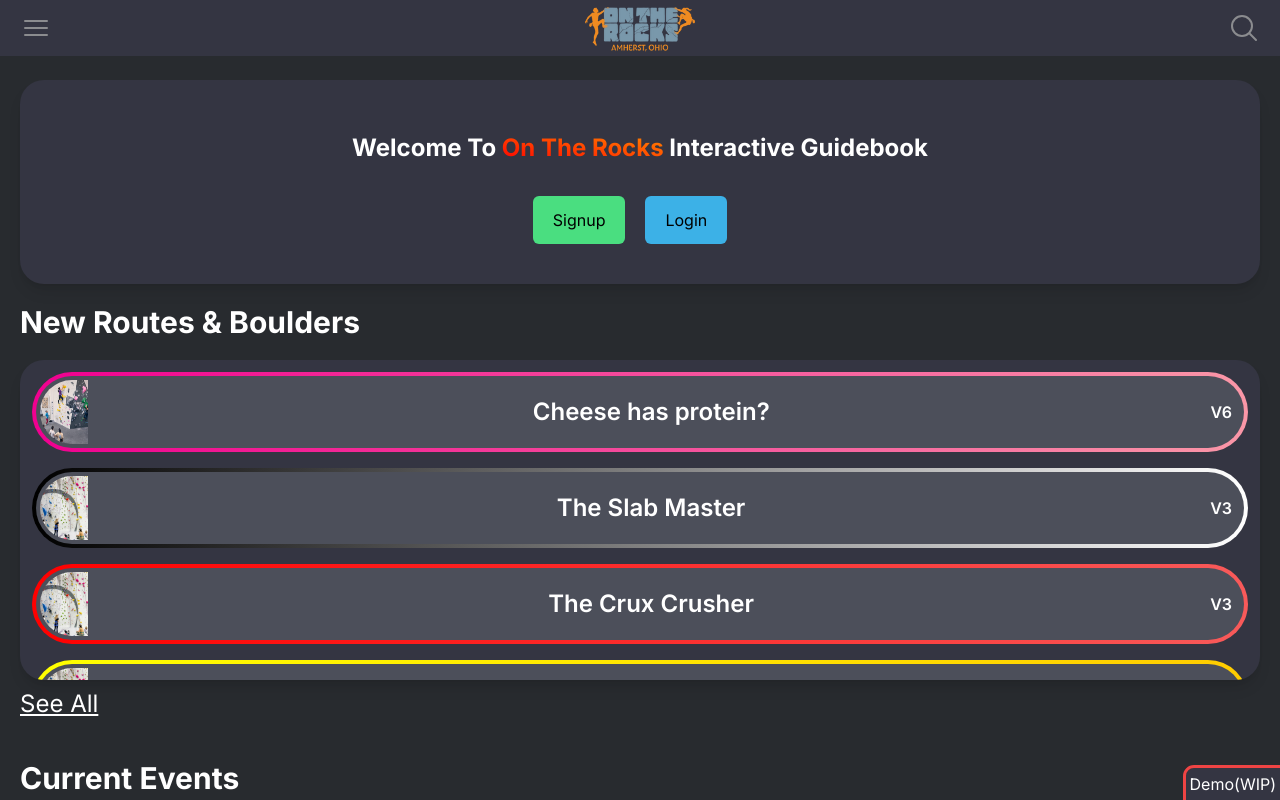
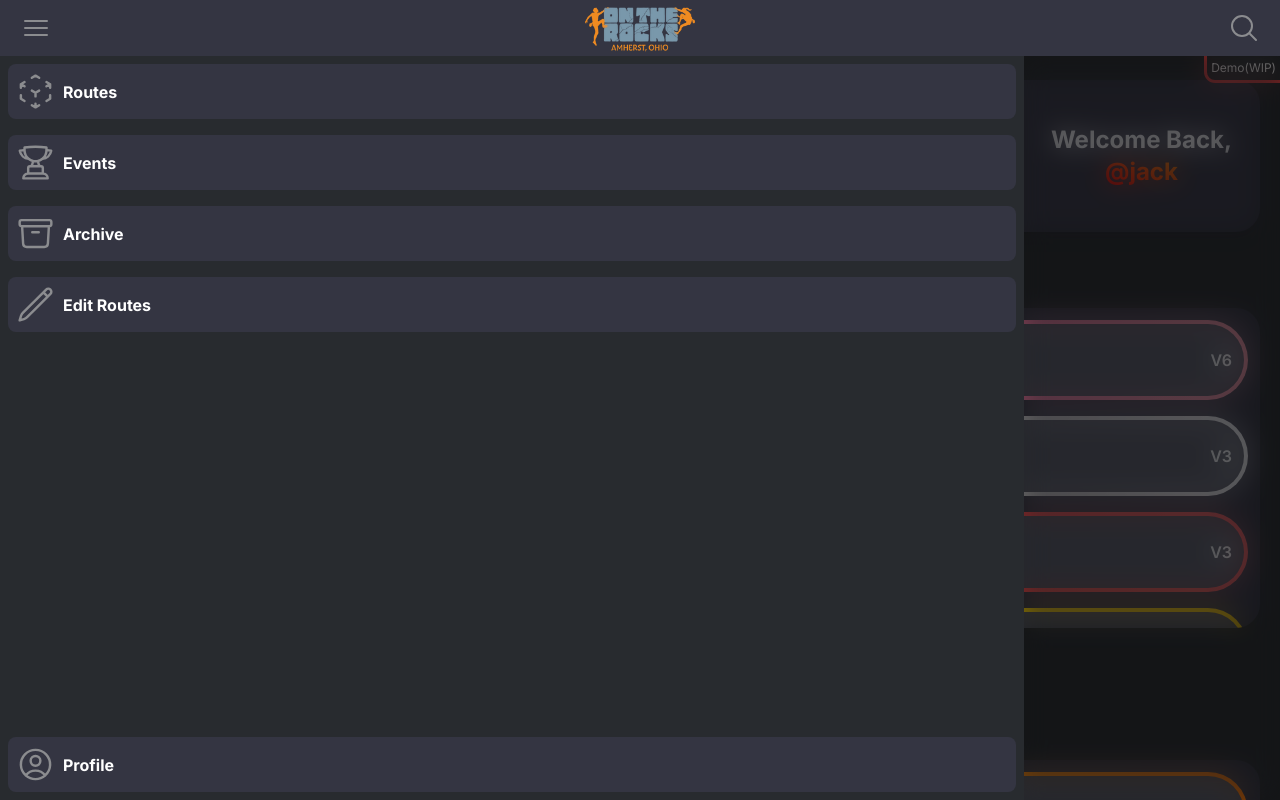
Before and after one commit to ehonis/climbonthe.rocksv3, a Next.js app: page / in a window 1280 px wide. Both pictures are taken after a click on the button 36 px from the left and 28 px from the top of the page. Shown: the top 800 px of the page. Built offline with nearby package versions, Linux system fonts and the light colour scheme; grey boxes are pictures that could not be loaded.

Commit message:
create new menu for navabar & add style for commenting

```diff
--- a/app/globals.css
+++ b/app/globals.css
@@ -95,7 +95,7 @@
 }
 
 .animate-flash-slow {
-  animation: flash 2s infinite ease-in-out; /* Change duration to adjust the speed */
+  animation: flash 3s infinite ease-in-out; /* Change duration to adjust the speed */
 }
 
 .scrollbar-hide::-webkit-scrollbar {
--- a/app/layout.jsx
+++ b/app/layout.jsx
@@ -13,7 +13,7 @@ export default function RootLayout({ children }) {
   return (
     <html lang="en">
       <body className={`${inter.className} bg-bg0`}>
-        <div className="fixed bottom-0 right-0 rounded-tl-lg bg-bg1 p-1 text-white outline outline-red-500">
+        <div className="fixed right-0 top-0 mt-14 rounded-bl-lg bg-bg0 p-1 text-xs text-white outline outline-red-500">
           Demo(WIP)
         </div>
         <NavBar />
--- a/app/page.jsx
+++ b/app/page.jsx
@@ -19,7 +19,7 @@ export default function Home() {
         </div>
         <Link
           href="/routes"
-          className="mb-10 ml-5 text-2xl font-normal text-white underline"
+          className="mb-10 ml-5 text-lg font-normal text-white underline"
         >
           See All
         </Link>
--- a/app/routes/page.jsx
+++ b/app/routes/page.jsx
@@ -17,7 +17,7 @@ export default function Routes() {
     <main className=" w-full">
       <div className="m-5 mt-2 flex flex-col justify-center overflow-y-hidden rounded-3xl bg-bg1 p-3 shadow-lg">
         <TopDown onData={handleData} />
-        <p className="animate-flash-slow self-center text-center text-sm font-semibold text-white">
+        <p className="gradient-text self-center text-center text-xs font-semibold text-white">
           Tap anywhere on the map to show routes on that wall!
         </p>
       </div>
--- a/app/routes/route-page/[slug]/page.jsx
+++ b/app/routes/route-page/[slug]/page.jsx
@@ -7,7 +7,7 @@ export default function RoutePage({ params }) {
   const foundRoute = combinedData.find(
     (item) => item.href === "/routes/route-page/" + params.slug,
   );
-  console.log(foundRoute);
+
   if (!(foundRoute === undefined)) {
     return (
       <>
--- a/app/ui/nav-link.jsx
+++ /dev/null
@@ -1,75 +0,0 @@
-"use client";
-import {
-  HomeIcon,
-  BoltIcon,
-  MagnifyingGlassIcon,
-  PencilIcon,
-  UserCircleIcon,
-  Bars3Icon,
-} from "@heroicons/react/24/outline";
-import Link from "next/link";
-import { currentUser } from "../lib/placeholder-data";
-import { usePathname } from "next/navigation";
-import clsx from "clsx";
-let currentUserHref;
-
-try {
-  currentUserHref = currentUser.href;
-} catch (e) {
-  currentUserHref = "/login";
-}
-
-const links = [
-  {
-    name: "home",
-    href: "/",
-    icon: Bars3Icon,
-  },
-
-  {
-    name: "search",
-    href: "/search",
-    icon: MagnifyingGlassIcon,
-  },
-];
-if (currentUser) {
-  if (currentUser.admin === true) {
-    links.splice(3, 0, {
-      name: "edit route",
-      href: "/edit",
-      icon: PencilIcon,
-    });
-  }
-}
-export default function NavLinks() {
-  {
-    const pathname = usePathname();
-
-    return (
-      <>
-        {links.map((link) => {
-          const LinkIcon = link.icon;
-
-          return (
-            <Link
-              key={link.name}
-              href={link.href}
-              className={clsx(" self-center rounded-full", {
-                "bg-bg2": pathname === link.href,
-              })}
-            >
-              <LinkIcon
-                className={clsx(
-                  "h-[48px] w-[48px] self-center stroke-iconbg p-[8px]",
-                  {
-                    "stroke-white": pathname === link.href,
-                  },
-                )}
-              />
-            </Link>
-          );
-        })}
-      </>
-    );
-  }
-}
--- a/app/ui/navbar.jsx
+++ b/app/ui/navbar.jsx
@@ -6,32 +6,126 @@ import {
   PencilIcon,
   UserCircleIcon,
   Bars3Icon,
+  TrophyIcon,
+  CubeTransparentIcon,
+  ArchiveBoxIcon,
 } from "@heroicons/react/24/outline";
 import Link from "next/link";
 import Image from "next/image";
-import { currentUser } from "../lib/placeholder-data";
 import { usePathname } from "next/navigation";
 import clsx from "clsx";
+import { useState, useEffect, useRef } from "react";
+import { currentUser } from "../lib/placeholder-data";
+
+//if current user is not signed in, let profile link redirect to login
+let currentUserHref;
+try {
+  currentUserHref = currentUser.href;
+} catch (e) {
+  currentUserHref = "/login";
+}
+
+//nav links
 const links = [
   {
-    name: "home",
-    href: "/",
-    icon: Bars3Icon,
+    name: "Routes",
+    href: "/routes",
+    icon: CubeTransparentIcon,
   },
-
   {
-    name: "search",
-    href: "/search",
-    icon: MagnifyingGlassIcon,
+    name: "Events",
+    href: "/events",
+    icon: TrophyIcon,
+  },
+  {
+    name: "Archive",
+    href: "/archive",
+    icon: ArchiveBoxIcon,
+  },
+  {
+    name: "Profile",
+    href: currentUserHref,
+    icon: UserCircleIcon,
   },
 ];
+if (currentUser) {
+  if (currentUser.admin === true) {
+    links.splice(3, 0, {
+      name: "Edit Routes",
+      href: "/edit",
+      icon: PencilIcon,
+    });
+  }
+}
 export default function NavBar() {
+  const [isMenuOpen, setIsMenuOpen] = useState(false);
+  const menuRef = useRef(null);
+  const toggleMenu = () => {
+    setIsMenuOpen(!isMenuOpen);
+  };
+  useEffect(() => {
+    const handleClickOutside = (event) => {
+      if (menuRef.current && !menuRef.current.contains(event.target)) {
+        setIsMenuOpen(false);
+      }
+    };
+
+    document.addEventListener("mousedown", handleClickOutside);
+    return () => {
+      document.removeEventListener("mousedown", handleClickOutside);
+    };
+  }, []);
+
   return (
     <nav className=" fixed inset-x-0 top-0  h-14 overflow-hidden  bg-bg1 ">
       <ul className="ml-3 mr-3 flex h-full items-center justify-between">
-        <button>
-          <Bars3Icon className="h-[48px] w-[48px] self-center stroke-iconbg p-[8px]" />
+        <button onClick={toggleMenu}>
+          <Bars3Icon className="uh-[48px] w-[48px] self-center stroke-iconbg p-[8px]" />
         </button>
+        {isMenuOpen && (
+          <div className="fixed inset-0 top-14 z-10 bg-black opacity-50 backdrop-blur-md"></div>
+        )}
+        <div
+          ref={menuRef}
+          className={clsx(
+            "fixed inset-y-0 left-0 z-20 mt-14 w-4/5 bg-bg0 transition-transform duration-300 ease-in-out",
+            {
+              "translate-x-0 ": isMenuOpen,
+              "-translate-x-full ": !isMenuOpen,
+            },
+          )}
+        >
+          <ul className="flex h-full flex-col items-start justify-between">
+            {links.slice(0, 4).map((link) => {
+              const LinkIcon = link.icon;
+
+              return (
+                <Link
+                  key={link.name}
+                  href={link.href}
+                  className="my-2 w-full rounded-full"
+                >
+                  <div className="mx-2 flex items-center rounded-lg bg-bg1">
+                    <LinkIcon className="h-[55px] w-[55px] self-center stroke-iconbg p-[8px]" />
+                    <p className="font-bold text-white">{link.name}</p>
+                  </div>
+                </Link>
+              );
+            })}
+
+            <Link
+              key={"profile"}
+              href={currentUserHref}
+              className="mt-auto w-full rounded-full"
+            >
+              <div className="mx-2 mb-2 flex items-center rounded-lg bg-bg1">
+                <UserCircleIcon className="h-[55px] w-[55px] self-center stroke-iconbg p-[8px]" />
+                <p className="font-bold text-white">Profile</p>
+              </div>
+            </Link>
+          </ul>
+        </div>
+
         <Link key="logo" href={"/"}>
           <Image
             className="mt-1"
@@ -41,7 +135,7 @@ export default function NavBar() {
             alt="picture of otr logo"
           />
         </Link>
-        <Link key={links[1].name} href={links[1].href}>
+        <Link key="search" href="/search">
           <MagnifyingGlassIcon className="h-[48px] w-[48px] self-center stroke-iconbg p-[8px]" />
         </Link>
       </ul>
--- a/app/ui/routes/route-page/comments.jsx
+++ b/app/ui/routes/route-page/comments.jsx
@@ -1,18 +1,27 @@
-import { profiles } from "@/app/lib/placeholder-data";
+import { PaperAirplaneIcon } from "@heroicons/react/24/outline";
+import { user } from "@/app/lib/placeholder-data";
 import Image from "next/image";
 import Link from "next/link";
+import ExpandingTextarea from "./expanding-text-area";
 
 function getProfile(name) {
-  const foundPerson = profiles.find((person) => person.username === name);
+  const foundPerson = user.find((person) => person.username === name);
   return foundPerson;
 }
 
 export default function Comments({ route }) {
   let count = 0;
+
   return (
     <>
       <h1 className="ml-5 mr-5 text-2xl font-bold text-white">Comments</h1>
       <div className="ml-5 mr-5 mt-3 flex flex-col justify-start gap-3 rounded-xl bg-bg1 p-3 shadow-lg">
+        <div className="flex items-center justify-normal space-x-3">
+          <ExpandingTextarea />
+          <button className="flex h-12 w-12 items-center justify-center rounded-full bg-iconbg p-[6px]">
+            <PaperAirplaneIcon className="h-8 w-8 stroke-white" />
+          </button>
+        </div>
         {route.comments.map((comment) => {
           const user = getProfile(comment.username);
 
@@ -32,7 +41,7 @@ export default function Comments({ route }) {
                 </div>
                 <div>
                   <Link href={user.href}>
-                    <p className="text-blue-400 text-lg font-bold">
+                    <p className="text-lg font-bold text-blue-400">
                       @{user.username}
                     </p>
                   </Link>
--- /dev/null
+++ b/app/ui/routes/route-page/expanding-text-area.jsx
@@ -0,0 +1,30 @@
+"use client";
+import React, { useEffect, useRef } from "react";
+
+function ExpandingTextarea() {
+  const textareaRef = useRef(null);
+
+  useEffect(() => {
+    const textarea = textareaRef.current;
+    const resize = () => {
+      textarea.style.height = "auto";
+      textarea.style.height = `${textarea.scrollHeight}px`;
+    };
+    textarea.addEventListener("input", resize, false);
+    return () => {
+      textarea.removeEventListener("input", resize, false);
+    };
+  }, []);
+
+  return (
+    <textarea
+      ref={textareaRef}
+      className="w-[90%] resize-none rounded-lg bg-bg0 p-2 text-white placeholder:top-1/4"
+      placeholder="add a comment..."
+      rows="1" // adjust this to change the default number of visible lines
+      cols="30"
+    ></textarea>
+  );
+}
+
+export default ExpandingTextarea;
```
Also changed, not shown: app/lib/placeholder-data.js.
